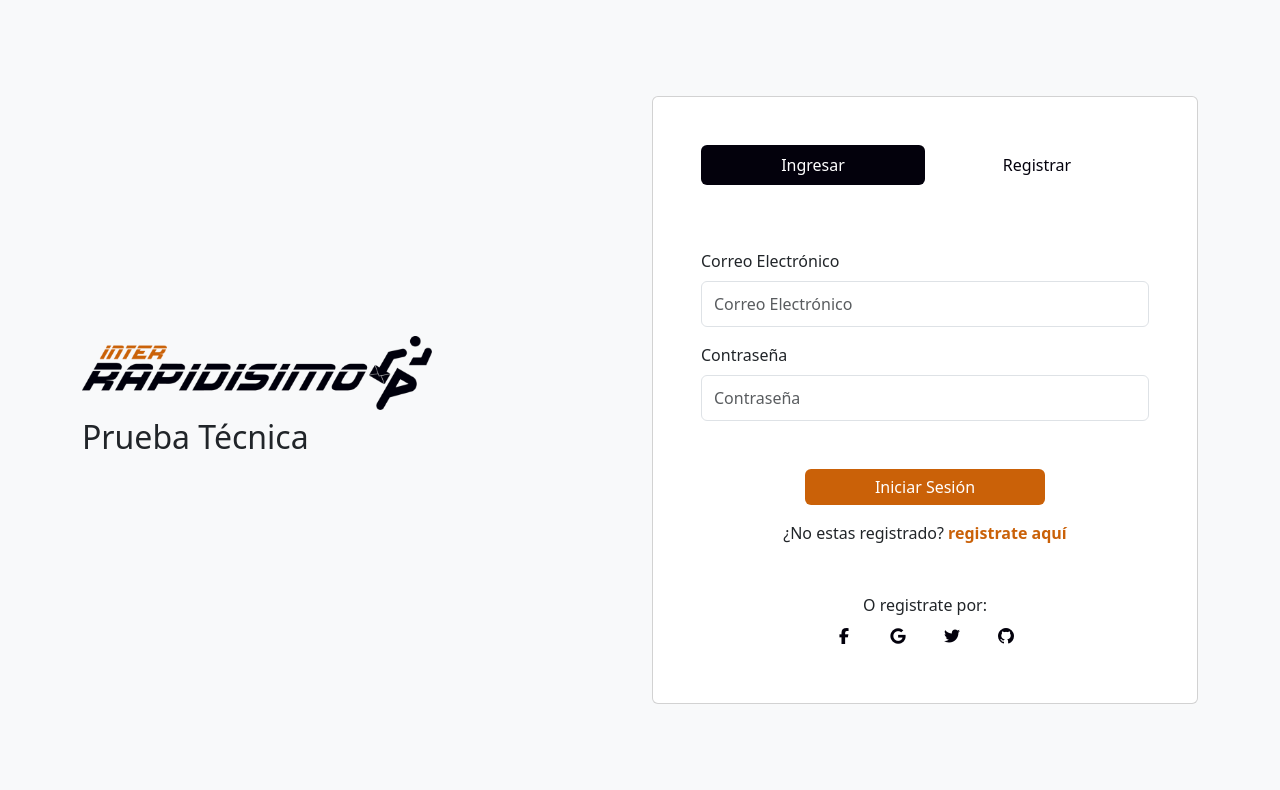
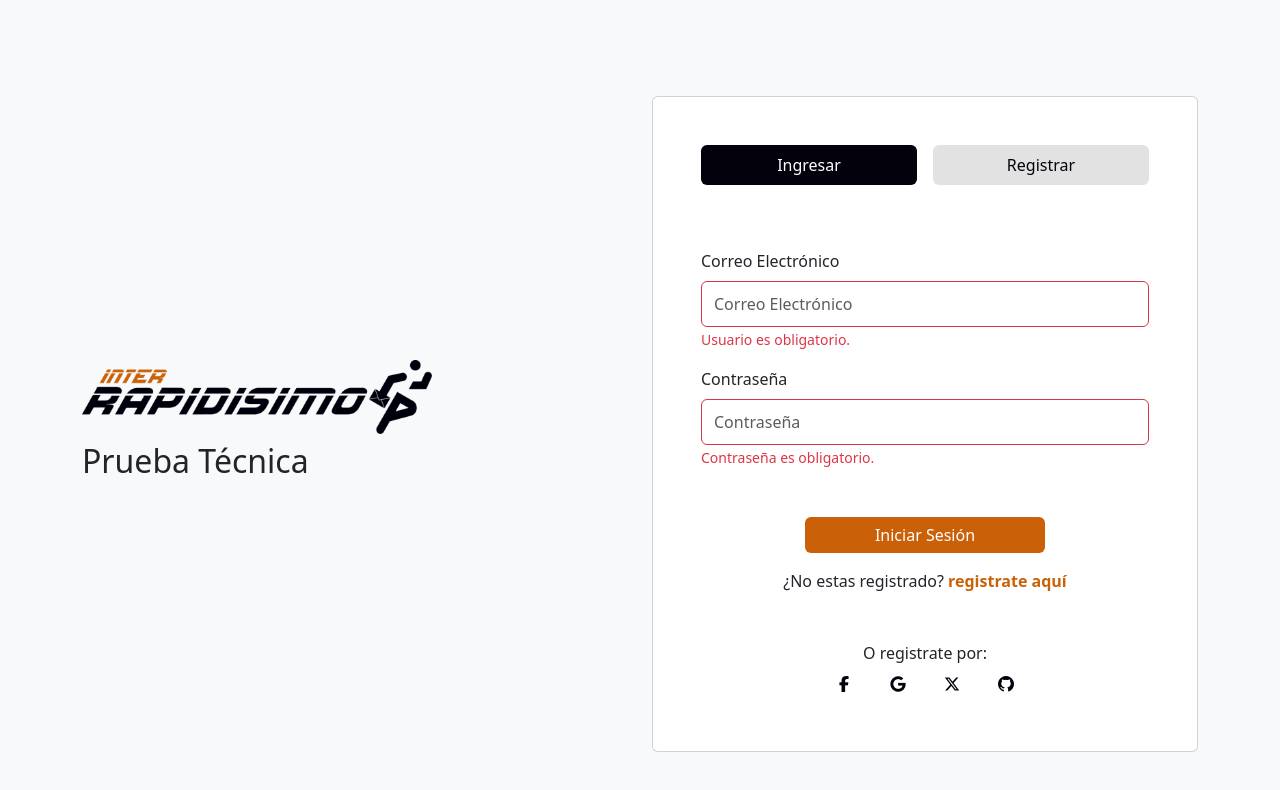
Before and after one commit to leo23h/pruebaTecnicaInterrapidisimo, an Angular app: page /auth in a window 1280 px wide. Both pictures are taken after a click on the button "Iniciar Sesión". Shown: the top 790 px of the page. Built offline with nearby package versions, Linux system fonts and the light colour scheme.

Commit message:
validacion formulario login y registro

```diff
--- a/src/app/sign-in/sign-in.component.css
+++ b/src/app/sign-in/sign-in.component.css
@@ -38,6 +38,7 @@
 }
 
 .nav-link{
+    background-color:#e2e2e2 ;
     color: #03010c;
 }
 
@@ -84,4 +85,5 @@
 .icon-cust:hover{
     color: #ca6108;
 }
+/* #f8f9fa */
 /* #ca6108 */
--- a/src/app/sign-in/sign-in.component.html
+++ b/src/app/sign-in/sign-in.component.html
@@ -11,27 +11,37 @@
             <div class="card">
                 <div class="card-body p-5">
                    <ul class="nav nav-pills nav-justified mb-3">
-                    <li class="nav-item" role="presentation">
+                    <li class="nav-item pe-2" role="presentation">
                         <a class="nav-link active" href="javascript:void(0)" data-bs-toggle="tab" data-bs-target="#pills-login" aria-selected="true">Ingresar</a>
                     </li>
-                    <li class="nav-item" role="presentation">
+                    <li class="nav-item ps-2" role="presentation">
                         <a class="nav-link" href="javascript:void(0)" data-bs-toggle="tab" data-bs-target="#pills-register" aria-controls="pills-login" aria-selected="true">Registrar</a>
                     </li>
                    </ul>
                     <div class="tab-content">
                         <div class="tab-pane fade show active" id="pills-login" role="tabpanel" aria-labelledby="tab-login">
                             <div class="pt-5">
-                                <form>
+                                <form [formGroup]="loginForm">
                                     <div class="mb-3">
                                       <label for="correo-electronico" class="form-label">Correo Electrónico</label>
-                                      <input type="email" class="form-control i-cust" id="correo-electronico" placeholder="Correo Electrónico" aria-describedby="correo">
+                                      <input type="email" class="form-control i-cust" formControlName="usuario" id="correo-electronico" placeholder="Correo Electrónico" aria-describedby="correo"
+                                      [class]="{'border-danger': loginForm.get('usuario')?.touched && loginForm.get('usuario')?.invalid }">
+                                      <div *ngIf="loginForm.get('usuario')?.touched && loginForm.get('usuario')?.invalid">
+                                            <small *ngIf="loginForm.get('usuario')?.errors?.['required']"
+                                                class="text-danger mt-1">Usuario es obligatorio.</small>
+                                        </div>
                                     </div>
                                     <div class="mb-3">
                                       <label for="contrasena" class="form-label">Contraseña</label>
-                                      <input type="password" class="form-control i-cust" id="contrasena" placeholder="Contraseña">
+                                      <input type="password" class="form-control i-cust" formControlName="contrasena" id="contrasena" placeholder="Contraseña"
+                                      [class]="{'border-danger': loginForm.get('usuario')?.touched && loginForm.get('usuario')?.invalid }">
+                                      <div *ngIf="loginForm.get('contrasena')?.touched && loginForm.get('contrasena')?.invalid">
+                                        <small *ngIf="loginForm.get('contrasena')?.errors?.['required']"
+                                            class="text-danger mt-1">Contraseña es obligatorio.</small>
+                                    </div>
                                     </div>
                                     <div class="mt-4 text-center">
-                                        <button type="button" class="btn btn-primary mt-4 b-cust">Iniciar Sesión</button>
+                                        <button type="button" class="btn btn-primary mt-4 b-cust" (click)="ingresar()">Iniciar Sesión</button>
                                     </div>
                                     <div class="mt-3 text-center">
                                         <span>¿No estas registrado? <a class="l-cust" href="javascript:void(0)" data-bs-toggle="tab" data-bs-target="#pills-register">registrate aquí</a></span>
@@ -40,59 +50,84 @@
                                         <div class="text-center">
                                             <span>O registrate por:</span>
                                         </div>
-                                        <button type="button" data-mdb-button-init="" data-mdb-ripple-init="" class="btn btn-link btn-floating mx-1" data-mdb-button-initialized="true" style="">
+                                        <a href="https://www.facebook.com/?locale=es_LA" target="_blank" class="btn btn-link btn-floating mx-1" data-mdb-button-initialized="true">
                                             <i class="fab fa-facebook-f icon-cust"></i>
-                                        </button>
-                                        <button type="button" data-mdb-button-init="" data-mdb-ripple-init="" class="btn btn-link btn-floating mx-1" data-mdb-button-initialized="true" style="" aria-pressed="true">
+                                        </a>
+                                        <a href="https://accounts.google.com/v3/signin/identifier?continue=https%3A%2F%2Fwww.google.com%2Fsearch%3Fq%3Dgmail%26rlz%3D1C5CHFA_enCO980CO980%26oq%3Dgmail%26gs_lcrp%3DEgZjaHJvbWUyBggAEEUYOTIHCAEQABiPAjIHCAIQABiPAjIGCAMQRRg9MgYIBBBFGD0yBggFEEUYPTIGCAYQRRhBMgYIBxBFGEHSAQc5OTlqMGoxqAIAsAIB%26sourceid%3Dchrome%26ie%3DUTF-8%26sei%3D4AiUaNqYB6SGwbkP7MaQ8QI&ec=GAZAAQ&hl=es-419&ifkv=AdBytiNP9XXssB0ZJmoeydrYJV68vrYLTpHsrr9OGF2GdjT9EX0WwgaDV4clNHVT0fGGnrQ55X44jQ&passive=true&flowName=GlifWebSignIn&flowEntry=ServiceLogin&dsh=S908545727%3A1754532066356640" target="_blank" data-mdb-button-init="" data-mdb-ripple-init="" class="btn btn-link btn-floating mx-1" data-mdb-button-initialized="true" aria-pressed="true">
                                             <i class="fab fa-google icon-cust"></i>
-                                        </button>
-                                        <button type="button" data-mdb-button-init="" data-mdb-ripple-init="" class="btn btn-link btn-floating mx-1" data-mdb-button-initialized="true" style="" aria-pressed="true">
-                                            <i class="fab fa-twitter icon-cust"></i>
-                                        </button>
-                                        <button type="button" data-mdb-button-init="" data-mdb-ripple-init="" class="btn btn-link btn-floating mx-1" data-mdb-button-initialized="true">
+                                        </a>
+                                        <a href="https://x.com/i/flow/login" target="_blank" data-mdb-button-init="" data-mdb-ripple-init="" class="btn btn-link btn-floating mx-1" data-mdb-button-initialized="true" aria-pressed="true">
+                                            <i class="fa-brands fa-x-twitter icon-cust"></i>
+                                        </a>
+                                        <a href="https://github.com/login" target="_blank" data-mdb-button-init="" data-mdb-ripple-init="" class="btn btn-link btn-floating mx-1" data-mdb-button-initialized="true" aria-pressed="true">
                                             <i class="fab fa-github icon-cust"></i>
-                                        </button>
+                                        </a>
                                     </div>
                                   </form>
                             </div>
                         </div>
                         <div class="tab-pane fade" id="pills-register" role="tabregister" aria-labelledby="tab-register">
                             <div class="pt-5">
-                                <form class="row">
+                                <form [formGroup]="registroForm" class="row">
                                     <div class="mb-3">
                                         <label for="identificacion" class="form-label">Identificación</label>
-                                        <input type="text" class="form-control i-cust" id="identificacion" placeholder="Contraseña">
+                                        <input type="text" formControlName="identificacion" class="form-control i-cust" id="identificacion" placeholder="Identificación"
+                                        [class]="{'border-danger': registroForm.get('identificacion')?.touched && registroForm.get('identificacion')?.invalid }">
+                                        <div *ngIf="registroForm.get('identificacion')?.touched && registroForm.get('identificacion')?.invalid">
+                                            <small *ngIf="registroForm.get('identificacion')?.errors?.['required']"
+                                                class="text-danger mt-1">identificación es obligatorio.</small>
+                                        </div>
                                     </div>
                                     <div class="mb-3">
                                         <label for="nombre" class="form-label">Nombre</label>
-                                        <input type="text" class="form-control i-cust" id="correo-electronico" placeholder="Correo Electrónico" aria-describedby="correo">
+                                        <input type="text" formControlName="nombre" class="form-control i-cust" id="nombre" placeholder="Nombre" aria-describedby="nombre"
+                                        [class]="{'border-danger': registroForm.get('nombre')?.touched && registroForm.get('nombre')?.invalid }">
+                                        <div *ngIf="registroForm.get('nombre')?.touched && registroForm.get('nombre')?.invalid">
+                                            <small *ngIf="registroForm.get('nombre')?.errors?.['required']"
+                                                class="text-danger mt-1">Nombre es obligatorio.</small>
+                                        </div>
                                     </div>
                                     <div class="mb-3">
                                         <label for="apellido" class="form-label">Apellido</label>
-                                        <input type="text" class="form-control i-cust" id="apellido" placeholder="Apellido">
+                                        <input type="text" formControlName="apellido" class="form-control i-cust" id="apellido" placeholder="Apellido"
+                                        [class]="{'border-danger': registroForm.get('apellido')?.touched && registroForm.get('apellido')?.invalid }">
+                                        <div *ngIf="registroForm.get('apellido')?.touched && registroForm.get('nombre')?.invalid">
+                                            <small *ngIf="registroForm.get('apellido')?.errors?.['required']"
+                                                class="text-danger mt-1">Apellido es obligatorio.</small>
+                                        </div>
                                     </div>
                                     <div class="mb-3">
                                         <label for="contrasena-r" class="form-label">Contraseña</label>
                                         <div class="input-group mb-3">
-                                            <input [type]="hide() ? 'text' : 'password'" class="form-control" placeholder="Contraseña" aria-label="Recipient's username" aria-describedby="button-addon2">
+                                            <input [type]="hide() ? 'text' : 'password'" formControlName="contrasena" class="form-control" placeholder="Contraseña" aria-label="contrasena" aria-describedby="contrasena"
+                                            [class]="{'border-danger': registroForm.get('contrasena')?.touched && registroForm.get('contrasena')?.invalid }">
                                             <button class="btn btn-outline-secondary i-cust" type="button" id="button-addon2"  (click)="clickEvent($event)" [attr.aria-label]="'Hide password'" [attr.aria-pressed]="hide()">
                                                 <i [ngClass]="hide() ? 'fa-solid fa-eye-slash' : 'fa-solid fa-eye'"></i>
                                             </button>
+                                        </div>
+                                        <div *ngIf="registroForm.get('contrasena')?.touched && registroForm.get('contrasena')?.invalid">
+                                            <small *ngIf="registroForm.get('contrasena')?.errors?.['required']"
+                                                class="text-danger mt-1">contraseña es obligatorio.</small>
                                         </div>
                                     </div>
                                     <div class="mb-3">
                                         <label for="contrasena-repeat" class="form-label">Repetir Contraseña</label>
                                         <div class="input-group mb-3">
-                                            <input [type]="hide() ? 'text' : 'password'"  id="contrasena-repeat" class="form-control" placeholder="Contraseña" aria-label="Recipient's username" aria-describedby="button-addon2">
+                                            <input [type]="hide() ? 'text' : 'password'" formControlName="repetirContrasena" id="contrasena-repeat" class="form-control" placeholder="Contraseña" aria-label="Recipient's username" aria-describedby="button-addon2"
+                                            [class]="{'border-danger': registroForm.get('repetirContrasena')?.touched && registroForm.get('repetirContrasena')?.invalid }">
                                             <button class="btn btn-outline-secondary i-cust" type="button" id="button-addon2"  (click)="clickEvent($event)" [attr.aria-label]="'Hide password'" [attr.aria-pressed]="hide()">
                                                 <i [ngClass]="hide() ? 'fa-solid fa-eye-slash' : 'fa-solid fa-eye'"></i>
                                             </button>
                                         </div>
+                                        <div *ngIf="registroForm.get('repetirContrasena')?.touched && registroForm.get('repetirContrasena')?.invalid">
+                                            <small *ngIf="registroForm.get('repetirContrasena')?.errors?.['required']"
+                                                class="text-danger mt-1">Repetir contraseña es obligatorio.</small>
+                                        </div>
                                     </div>
                                     <div class="mt-4 text-center">
-                                        <button type="button" class="btn btn-primary mt-4 b-cust">Registrar usuario</button>
+                                        <button type="button" class="btn btn-primary mt-4 b-cust" (click)="registrarUsuario()">Registrar usuario</button>
                                     </div>
-                               </form>
+                                </form>
                             </div>
                         </div>
                     </div>
@@ -100,5 +135,5 @@
             </div>
           </div>
         </div>
-      </div>
+    </div>
 </div>
--- a/src/app/sign-in/sign-in.component.ts
+++ b/src/app/sign-in/sign-in.component.ts
@@ -1,23 +1,63 @@
 import { CommonModule } from '@angular/common';
 import { Component, OnInit, signal } from '@angular/core';
+import { FormControl, FormGroup, ReactiveFormsModule, Validators } from '@angular/forms';
 import {MatFormFieldModule} from '@angular/material/form-field';
 import {MatIconModule} from '@angular/material/icon';
 import {MatInputModule} from '@angular/material/input';
 
 @Component({
   selector: 'app-sign-in',
-  imports: [MatFormFieldModule, MatInputModule, MatIconModule, CommonModule ],
+  imports: [MatFormFieldModule, MatInputModule, MatIconModule, CommonModule, ReactiveFormsModule ],
   templateUrl: './sign-in.component.html',
   styleUrl: './sign-in.component.css'
 })
 export class SignInComponent implements OnInit {
   hide = signal(true);
+  loginForm!: FormGroup;
+  registroForm!: FormGroup;
+
   constructor() { }
+
   ngOnInit(): void {
+    this.crearFormularioIngreso();
+    this.crearFormularioRegistro();
+  }
+
+  crearFormularioIngreso() {
+    this.loginForm = new FormGroup({
+      usuario: new FormControl('', [Validators.required]),
+      contrasena: new FormControl('', [Validators.required])
+    });
+  }
+
+  crearFormularioRegistro() {
+    this.registroForm = new FormGroup({
+      identificacion: new FormControl('', [Validators.required]),
+      nombre: new FormControl('', [Validators.required]),
+      apellido: new FormControl('', [Validators.required]),
+      contrasena: new FormControl('', [Validators.required]),
+      repetirContrasena: new FormControl('', [Validators.required])
+    });
   }
 
   clickEvent(event: MouseEvent) {
     this.hide.set(!this.hide());
     event.stopPropagation();
   }
+
+  ingresar() {
+    if (this.loginForm.invalid) {
+      this.loginForm.markAllAsTouched();
+    } else {
+      console.log('Formulario de ingreso válido:', this.loginForm.value);
+    }
+  }
+
+  registrarUsuario() {
+    if (this.registroForm.invalid) {
+      this.registroForm.markAllAsTouched();
+    } else {
+      console.log('Formulario de registro válido:', this.registroForm.value);
+    }
+  }
 }
```
